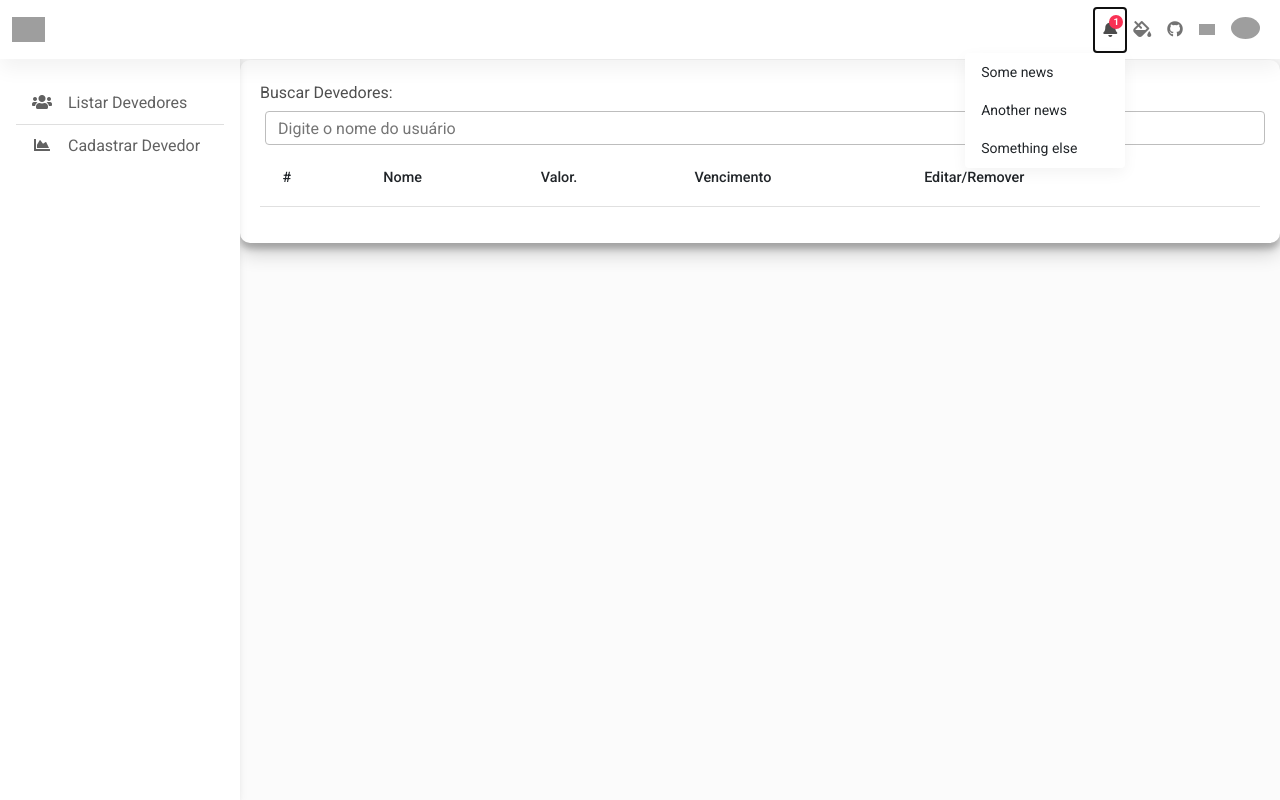
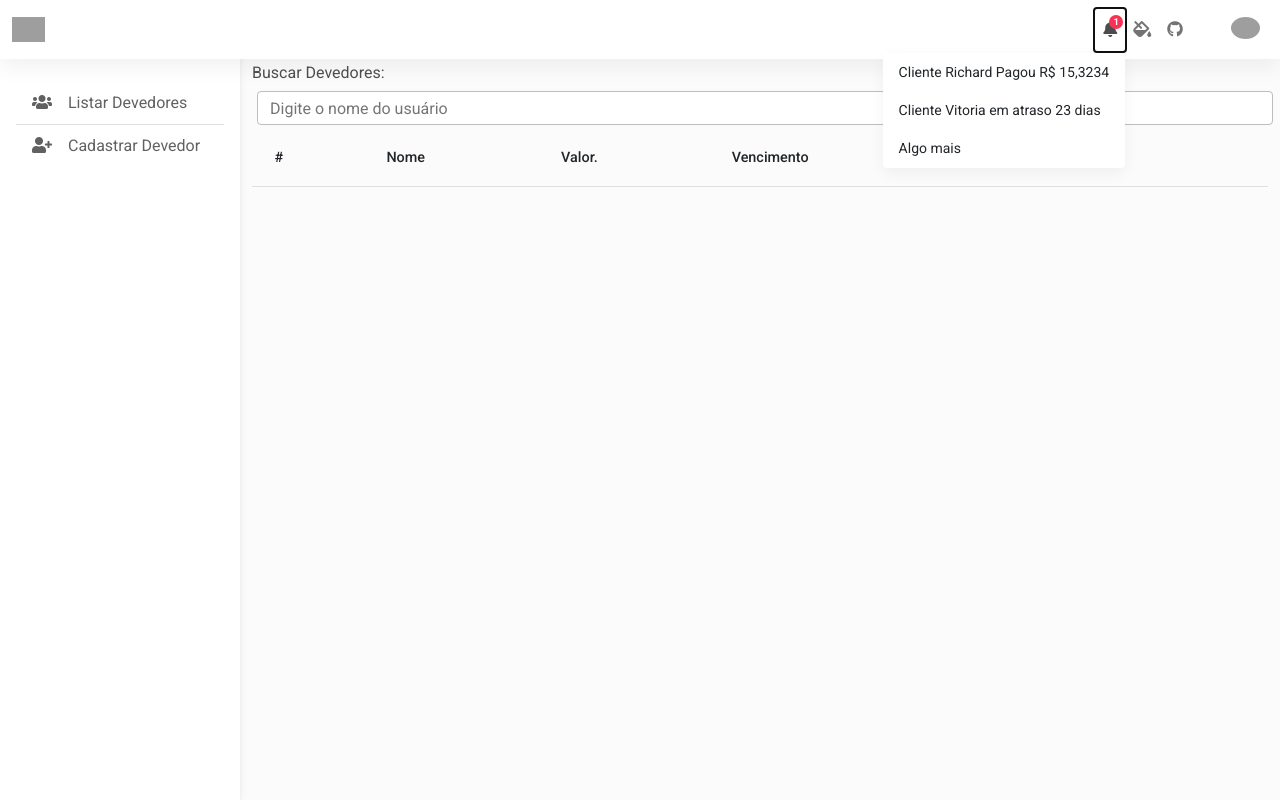
Before and after one commit to RichardFawkes/Crud-PHP-POO, a PHP site: page /listar-todos.php in a window 1280 px wide, after a click that opens the changed part. Run offline with PHP 8.4, Linux system fonts and the light colour scheme; data that the repository does not hold is empty; some libraries are stand-ins or nearby versions; grey boxes are pictures that could not be loaded.

Commit message:
update-sidebar-icons v2

```diff
--- a/def/insert.php
+++ b/def/insert.php
@@ -36,7 +36,10 @@ function tirarCaracteresEspeciais($string){
 if(isset($_POST['nome'])){
     $sql = $conn->prepare("INSERT INTO clientes VALUES (null,?,?,?,?,?,?,?,?)");
     $sql -> execute(array($_POST['nome'],$cpf_e_cnpj,$_POST['data_nascimento'],$_POST['endereco'],$_POST['descri_titulo'],$_POST['valor'],$_POST['data_venc'],$datetime));
-    echo 'Inserido com Sucesso<br>',$cpf_e_cnpj ;
+    echo "<script language='javascript'>";
+    echo 'alert("Criado Usuario! com Sucesso!");';
+    echo 'window.location.href="../listar-todos.php";';
+    echo "</script>";
 }
 
 
--- a/def/update.php
+++ b/def/update.php
@@ -49,7 +49,11 @@ if(isset($_POST['nome'])){
         ':update_at' => $datetime
       ));
 
-    echo 'Atualizado com Sucesso<br>ID_',$_POST['idUser'];
+      echo "<script language='javascript'>";
+      echo 'alert("Atualizado! com Sucesso!");';
+      echo 'window.location.href="../editar.php?id='.$_POST['idUser'].'";';
+      echo "</script>";
+
 }
 
 
--- a/inc/navbar.php
+++ b/inc/navbar.php
@@ -10,7 +10,7 @@
 
         <!-- Brand -->
         <a class="navbar-brand" href="#">
-          <img src="https://mdbootstrap.com/img/logo/mdb-transaprent-noshadows.png" height="25" alt="" loading="lazy" />
+          <img src="https://startupi.com.br/wp-content/uploads/2015/05/Cubo.png" height="25" alt="" loading="lazy" />
         </a>
 
         <!-- Right links -->
@@ -23,10 +23,10 @@
               <span class="badge rounded-pill badge-notification bg-danger">1</span>
             </a>
             <ul class="dropdown-menu dropdown-menu-end" aria-labelledby="navbarDropdownMenuLink">
-              <li><a class="dropdown-item" href="#">Some news</a></li>
-              <li><a class="dropdown-item" href="#">Another news</a></li>
+              <li><a class="dropdown-item" href="#">Cliente Richard Pagou R$ 15,3234</a></li>
+              <li><a class="dropdown-item" href="#">Cliente Vitoria em atraso 23 dias</a></li>
               <li>
-                <a class="dropdown-item" href="#">Something else</a>
+                <a class="dropdown-item" href="#">Algo mais</a>
               </li>
             </ul>
           </li>
@@ -39,7 +39,7 @@
           </li>
           <!-- Icon -->
           <li class="nav-item me-3 me-lg-0">
-            <a class="nav-link" href="#">
+            <a class="nav-link" href="https://github.com/RichardFawkes">
               <i class="fab fa-github"></i>
             </a>
           </li>
@@ -48,11 +48,11 @@
           <li class="nav-item dropdown">
             <a class="nav-link me-3 me-lg-0 dropdown-toggle hidden-arrow" href="#" id="navbarDropdown" role="button"
               data-mdb-toggle="dropdown" aria-expanded="false">
-              <i class="united kingdom flag m-0"></i>
+              <i class="brazil flag m-0"></i>
             </a>
             <ul class="dropdown-menu dropdown-menu-end" aria-labelledby="navbarDropdown">
               <li>
-                <a class="dropdown-item" href="#"><i class="united kingdom flag"></i>English
+                <a class="dropdown-item" href="#"><i class="brazil flag"></i>Português
                   <i class="fa fa-check text-success ms-2"></i></a>
               </li>
               <li>
@@ -93,9 +93,9 @@
                 alt="" loading="lazy" />
             </a>
             <ul class="dropdown-menu dropdown-menu-end" aria-labelledby="navbarDropdownMenuLink">
-              <li><a class="dropdown-item" href="#">My profile</a></li>
-              <li><a class="dropdown-item" href="#">Settings</a></li>
-              <li><a class="dropdown-item" href="#">Logout</a></li>
+              <li><a class="dropdown-item" href="#">Meu Perfil</a></li>
+              <li><a class="dropdown-item" href="#">Configurações</a></li>
+              <li><a class="dropdown-item" href="#">Sair</a></li>
             </ul>
           </li>
         </ul>
--- a/inc/sidebar.php
+++ b/inc/sidebar.php
@@ -18,7 +18,7 @@
       echo "active";
     }
           ?>">
-            <i class="fas fa-chart-area fa-fw me-3"></i><span>Cadastrar Devedor</span>
+            <i class="fas fa-user-plus fa-fw me-3"></i><span>Cadastrar Devedor</span>
           </a>
 
         </div>
--- a/listar-todos.php
+++ b/listar-todos.php
@@ -31,7 +31,7 @@
   <!--Main Navigation-->
 
   <main>
-  <div class="container main card" style="margin-top:60px">
+  <div class="container main " style="margin-top:60px">
 		<form method="POST" id="form-pesquisa" action="">
 			<label>Buscar Devedores: </label>
 			<input class="form-control" type="text" name="pesquisa" id="pesquisa" placeholder="Digite o nome do usuário" >
@@ -44,7 +44,6 @@
       <th scope="col">Valor.</th>
       <th scope="col">Vencimento</th>
       <th scope="col">Editar/Remover</th>
-      <th scope="col"></th>
 
     </tr>
   </thead>
--- a/personalizado.js
+++ b/personalizado.js
@@ -1,10 +1,9 @@
 $(function(){
-	$("#pesquisa").keyup(function(){
 		//Recuperar o valor do campo
 		var pesquisa = $(this).val();
 
 		//Verificar se há algo digitado
-		if(pesquisa != ''){
+
 			var dados = {
 				palavra : pesquisa
 			}
@@ -12,6 +11,6 @@ $(function(){
 				//Mostra dentro da ul os resultado obtidos
 				$(".resultado").html(retorna);
 			});
-		}
-	});
+
+
 });
--- a/proc_pesq_user.php
+++ b/proc_pesq_user.php
@@ -16,8 +16,8 @@ foreach($fetchClientes as $key => $value){
       <td >'.$value['nome'].'</td>
 	  <td >'.$value['valor'].'</td>
 	  <td >'.$value['data_venc'].'</td>
-	  <td><a href="editar.php?id='.$value['id'].'"class="btn btn-primary">Editar</a></td>
-	  <td><a href="def/delete.php?id='.$value['id'].'"class="btn btn-danger">Remover</a></td>
+	  <td><a href="editar.php?id='.$value['id'].'"class="btn btn-primary"><i class="fas fa-user-edit"></i>Editar</a></td>
+	  <td><a href="def/delete.php?id='.$value['id'].'"class="btn btn-danger"><i class="fas fa-trash"></i> Remover</a></td>
 
 
       </tr>';
```
Also changed, not shown: def/delete.php (+5 -3 lines).
